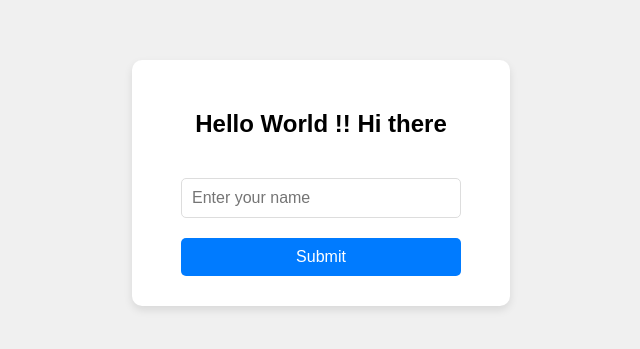
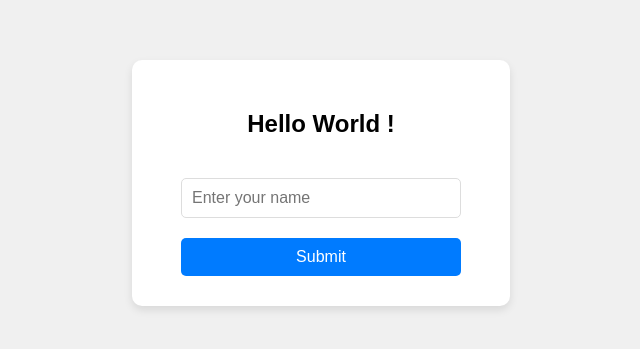
Before and after one commit to K-Senthil-Shunmugam/realms-of-discovery-front-end, a React (Create React App) app: page / in a window 1280 px wide. Shown: the part 217-566 px from the top of the page, without its empty margins (319-959 px from the left). Built offline with nearby package versions, Linux system fonts and the light colour scheme.

Commit message:
Update App.js

```diff
--- a/src/App.js
+++ b/src/App.js
@@ -25,7 +25,7 @@ function App() {
     <div className="App">
       <header className="App-header">
         <form onSubmit={handleSubmit}>
-          <h2>Hello World !! Hi there</h2>
+          <h2>Hello World !</h2>
           <input
             type="text"
             placeholder="Enter your name"
```
